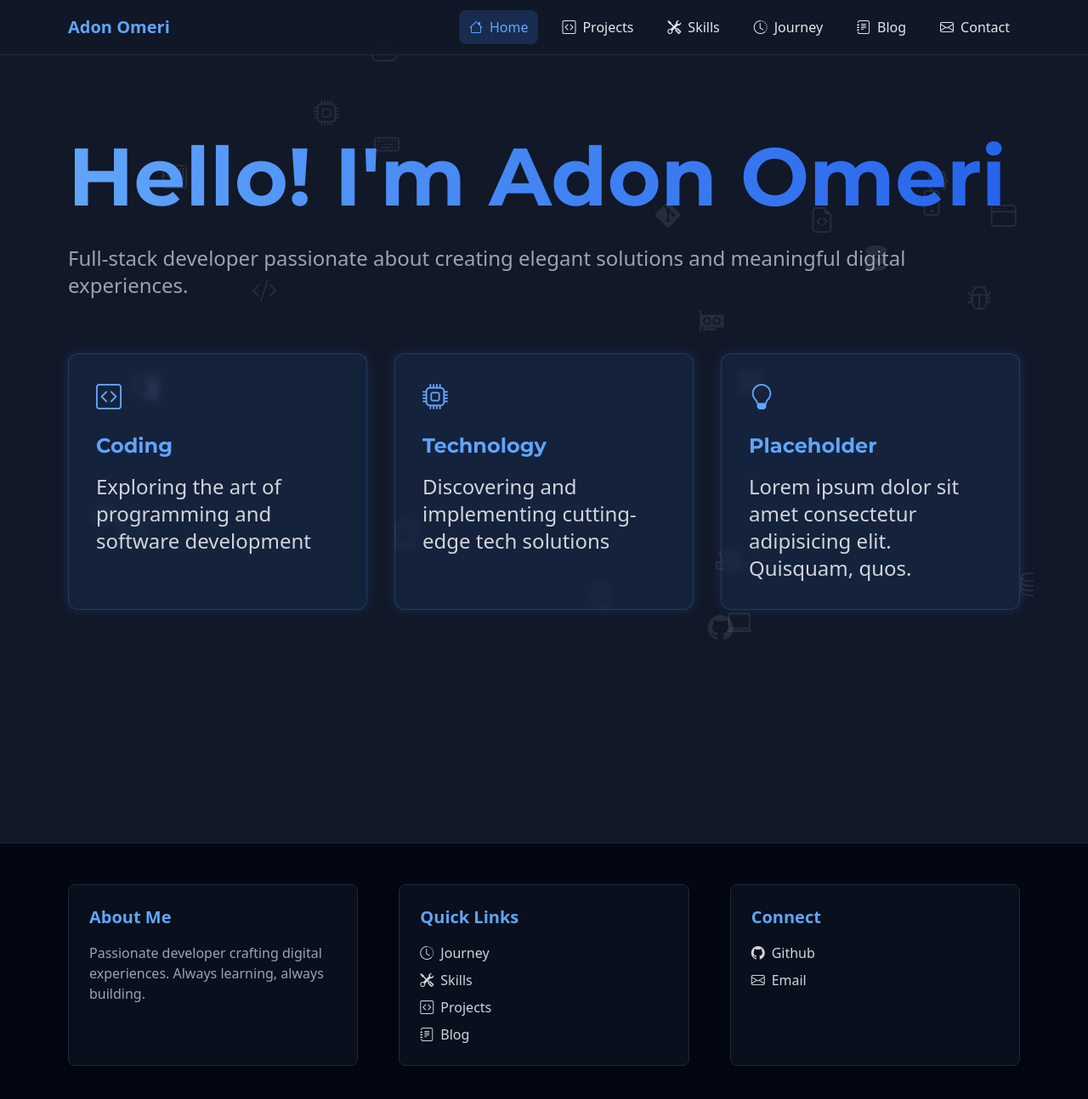
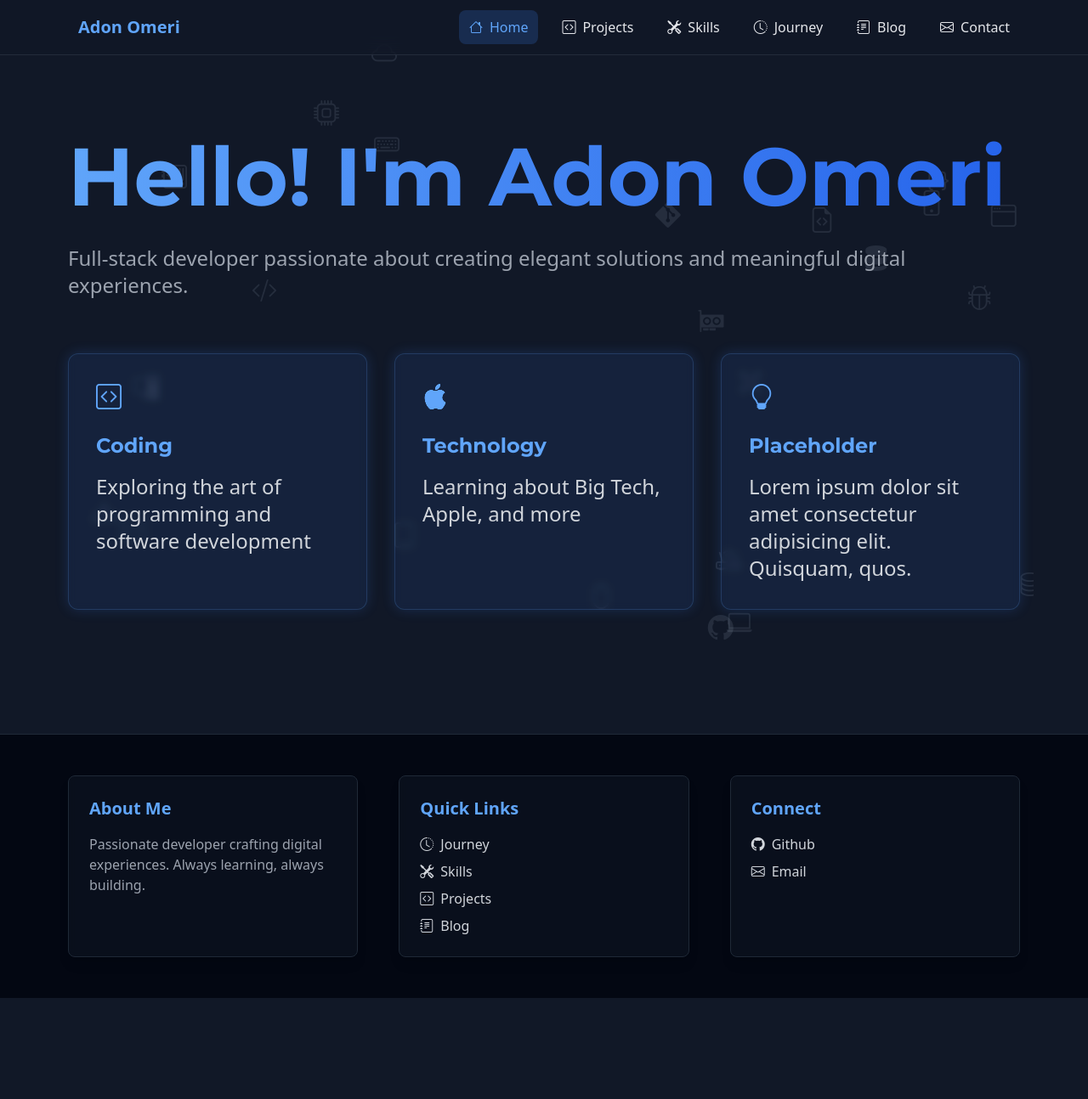
Before and after one commit to omeriadon/adonomeri, a Next.js app: page / in a window 1280 px wide. Shown: the top 1294 px of the page at 85% size. After the commit the page ends 1175 px from the top, so only its background shows below. Built offline with nearby package versions, Linux system fonts and the light colour scheme.

Commit message:
Updated rounding in footer, spacing in layout, and more aesthetics

```diff
--- a/src/app/components/Footer.tsx
+++ b/src/app/components/Footer.tsx
@@ -6,11 +6,11 @@ import 'bootstrap-icons/font/bootstrap-icons.css';
 
 export default function Footer() {
   return (
-    <footer className="bg-gray-950 text-gray-300 mt-20 border-t border-gray-800">
+    <footer className="bg-gray-950 text-gray-300  border-t border-gray-800">
       <div className="max-w-6xl mx-auto px-4 py-12">
         <div className="grid grid-cols-1 md:grid-cols-3 gap-12">
           {/* Bio Section */}
-          <div className="p-6 rounded-lg bg-gray-900/50 backdrop-blur-sm border border-gray-800
+          <div className="p-6 rounded-lg hover:rounded-3xl bg-gray-900/50 backdrop-blur-sm border border-gray-800
                         shadow-lg transition-all duration-300 hover:scale-105">
             <h3 className="text-xl font-semibold mb-4 text-blue-400">About Me</h3>
             <p className="text-gray-400">
@@ -19,7 +19,7 @@ export default function Footer() {
           </div>
 
           {/* Quick Links */}
-          <div className="p-6 rounded-lg bg-gray-900/50 backdrop-blur-sm border border-gray-800
+          <div className="p-6 rounded-lg hover:rounded-3xl bg-gray-900/50 backdrop-blur-sm border border-gray-800
                         shadow-lg transition-all duration-300 hover:scale-105">
             <h3 className="text-xl font-semibold mb-4 text-blue-400">Quick Links</h3>
             <ul className="space-y-2">
@@ -63,7 +63,7 @@ export default function Footer() {
           </div>
 
           {/* Social Links */}
-          <div className="p-6 rounded-lg bg-gray-900/50 backdrop-blur-sm border border-gray-800
+          <div className="p-6 rounded-lg hover:rounded-3xl bg-gray-900/50 backdrop-blur-sm border border-gray-800
                         shadow-lg transition-all duration-300 hover:scale-105">
             <h3 className="text-xl font-semibold mb-4 text-blue-400">Connect</h3>
             <ul className="space-y-2">
--- a/src/app/components/Navbar.tsx
+++ b/src/app/components/Navbar.tsx
@@ -21,7 +21,7 @@ export default function Navbar() {
     <nav className="fixed w-full bg-gray-900/60 backdrop-blur-md border-b border-gray-700/50 z-50">
       <div className="max-w-6xl mx-auto px-4">
         <div className="flex items-center justify-between h-16">
-          <Link href="/" className="text-xl font-bold text-blue-400 hover:scale-105 transition-transform duration-200">
+          <Link href="/" className="text-xl font-bold text-blue-400 hover:scale-105 transition-transform duration-200 px-3 py-2 rounded-lg hover:bg-blue-500/20">
             Adon Omeri
           </Link>
 
--- a/src/app/layout.tsx
+++ b/src/app/layout.tsx
@@ -26,7 +26,7 @@ export default function RootLayout({
     <html lang="en" className="dark">
       <body className="min-h-screen bg-gray-900 text-gray-100">
         <Navbar />
-        <main className="container mx-auto px-4 py-8 pb-20">
+        <main className="container mx-auto px-4 py-8 ">
           {children}
           <Analytics />
           <SpeedInsights />
--- a/src/app/page.tsx
+++ b/src/app/page.tsx
@@ -16,19 +16,19 @@ export default function Home() {
 
   const links = [
     {
-      href: "/skills",
+      href: "/",
       title: "Coding",
       desc: "Exploring the art of programming and software development",
       icon: "bi-code-square"
     },
     {
-      href: "/projects",
+      href: "/",
       title: "Technology",
-      desc: "Discovering and implementing cutting-edge tech solutions",
-      icon: "bi-cpu"
+      desc: "Learning about Big Tech, Apple, and more",
+      icon: "bi-apple"
     },
     {
-      href: "/blog",
+      href: "/",
       title: "Placeholder",
       desc: "Lorem ipsum dolor sit amet consectetur adipisicing elit. Quisquam, quos.",
       icon: "bi-lightbulb"
@@ -44,7 +44,7 @@ export default function Home() {
         <div className="max-w-7xl mx-auto space-y-16">
           {/* Hero Section */}
           <div className={`space-y-8 transition-opacity duration-1000 ${isVisible ? 'opacity-100' : 'opacity-0'}`}>
-            <h1 className={`text-5xl md:text-7xl lg:text-8xl font-bold bg-gradient-to-r from-blue-400 to-blue-600 bg-clip-text text-transparent ${montserrat.className}`}>
+            <h1 className={`text-5xl md:text-7xl lg:text-8xl font-bold bg-gradient-to-r from-blue-400 to-blue-600 bg-clip-text text-transparent  ${montserrat.className}`}>
               Hello! I'm Adon Omeri
             </h1>
             <p className="text-xl md:text-2xl text-gray-400">
--- a/src/app/projects/page.tsx
+++ b/src/app/projects/page.tsx
@@ -15,7 +15,7 @@ const projectsData = [
     title: "Portfolio Website",
     description: "This website is a portfolio of my projects and skills.",
     technologies: ["Next.js", "TypeScript", "Tailwind CSS"],
-    link: "https://adonomeri.vercel.app"
+    link: "/"
   },
   {
     title: "Add apple app here",
--- a/src/app/skills/page.tsx
+++ b/src/app/skills/page.tsx
@@ -108,7 +108,7 @@ export default function Skills() {
   );
 
   const renderCategory = (title: string, category: CategorySection, index: number) => (
-    <div key={`category-${index}`} className="mb-24">
+    <div key={`category-${index}`} className="mb-24 p-6 rounded-3xl border-blue-500/20 border-2">
       <h2 className="text-4xl font-bold mb-12 text-center bg-gradient-to-r from-blue-400 to-blue-600 bg-clip-text text-transparent font-montserrat">
         {title}
       </h2>
@@ -128,7 +128,7 @@ export default function Skills() {
       <div className={`transition-all duration-1000 relative z-10 ${
         isVisible ? 'opacity-100 translate-y-0' : 'opacity-0 translate-y-10'
       }`}>
-        <div className="max-w-7xl mx-auto">
+        <div className="max-w-7xl mx-auto ">
           <PageTitle
             title="Skills & Expertise"
             description="A comprehensive overview of my technical skills and proficiency levels across different domains."
@@ -139,7 +139,7 @@ export default function Skills() {
             renderCategory(sectionTitles[key as keyof typeof sectionTitles], value, index)
           )}
 
-          <div className="mb-24">
+          <div className="mb-24 p-6 rounded-3xl border-blue-500/20 border-2" >
             <h2 className="text-4xl font-bold mb-12 text-center bg-gradient-to-r from-blue-400 to-blue-600 bg-clip-text text-transparent font-montserrat">
               {sectionTitles.additional}
             </h2>
```
